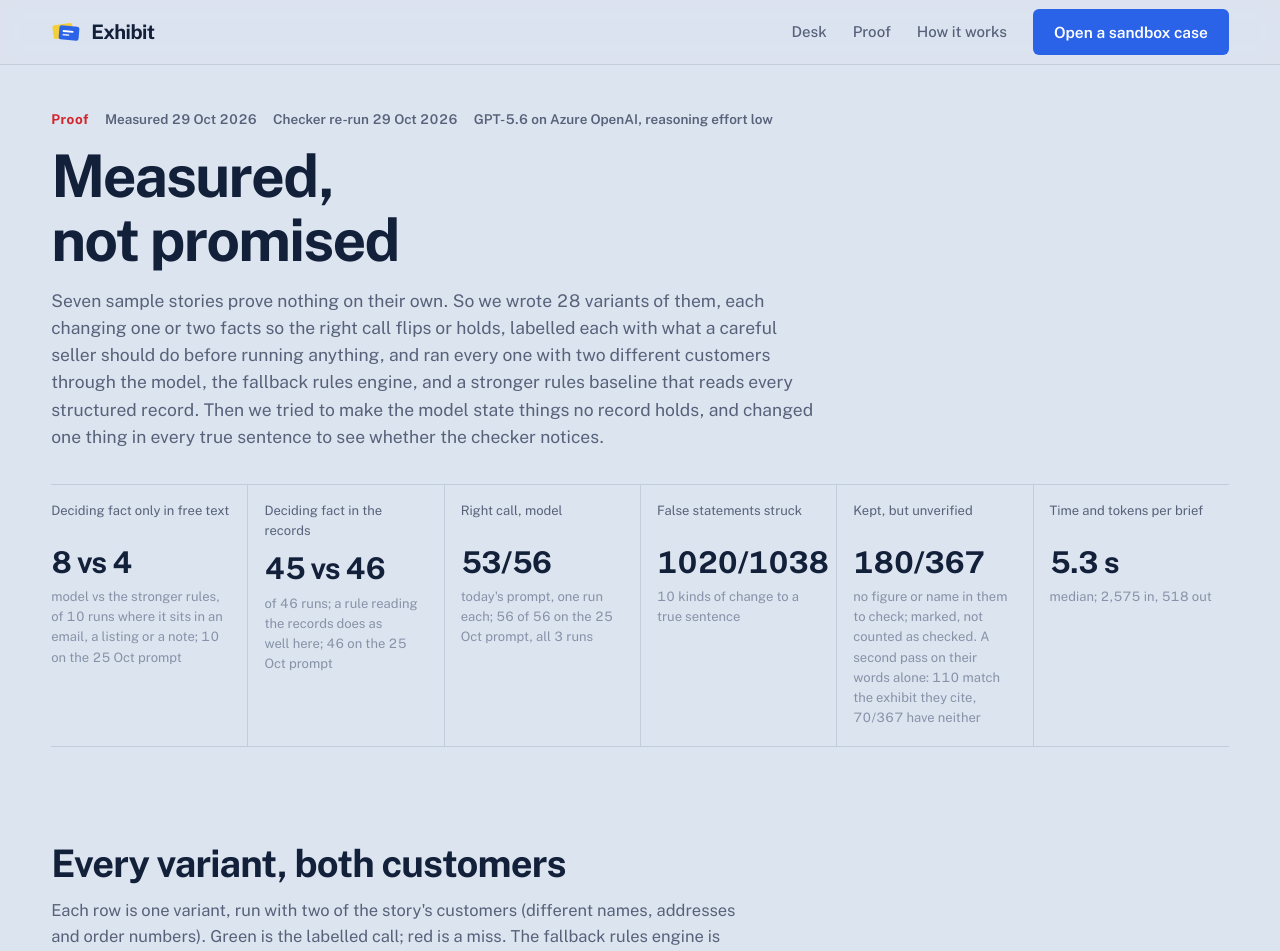
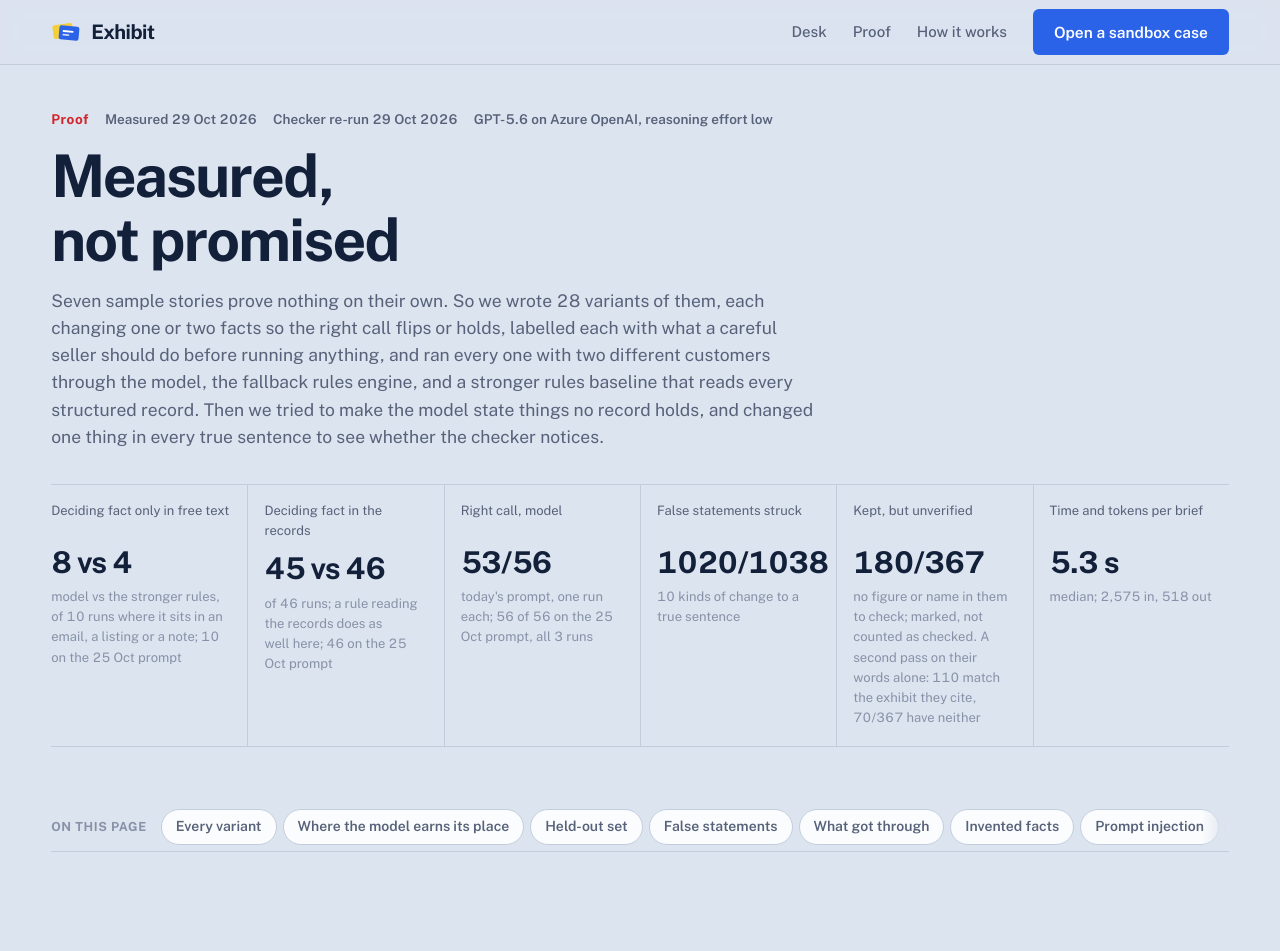
Before and after one commit to RohanGlitched/exhibit, a Next.js app: page /proof in a window 1280 px wide. Shown: the top 951 px of the page. Built offline with nearby package versions, Linux system fonts and the light colour scheme; no server answers.

Commit message:
Home and proof: a sticky section index of chips under the header, and the wide eval tables fold behind 'Show the table' on a phone (open on a desktop)

```diff
--- a/app/globals.css
+++ b/app/globals.css
@@ -71,6 +71,10 @@ button {
   max-width: var(--max);
   margin: 0 auto;
   padding: 0 var(--gutter);
+}
+/* A section a page's sticky index links to lands below the site header and the index bar. */
+main section[id] {
+  scroll-margin-top: 48px;
 }
 .srOnly {
   position: absolute;
--- a/app/proof/page.tsx
+++ b/app/proof/page.tsx
@@ -8,6 +8,8 @@ import proof from "@/data/proof.json";
 import toolkitBrief from "@/data/toolkit-brief.json";
 import styles from "./proof.module.css";
 import ReviewProof from "./ReviewProof";
+import SectionIndex from "@/components/page/SectionIndex";
+import TableToggle from "@/components/page/TableToggle";
 
 export const metadata: Metadata = {
   title: "Proof",
@@ -284,6 +286,24 @@ export default function ProofPage() {
     seeds < 2 && "repeat runs",
   ].filter(Boolean) as string[];
 
+  // The sticky index under the headline figures: one chip per section the page draws.
+  const proofIndex = [
+    { id: "variants", label: "Every variant" },
+    ...(hasStrong ? [{ id: "earns", label: "Where the model earns its place" }] : []),
+    ...(held ? [{ id: "held-out", label: "Held-out set" }] : []),
+    { id: "checker", label: "False statements" },
+    ...(survivors.length > 0 ? [{ id: "got-through", label: "What got through" }] : []),
+    { id: "careless", label: "Invented facts" },
+    ...(inj ? [{ id: "injection", label: "Prompt injection" }] : []),
+    { id: "cross-examination", label: "Cross-examination" },
+    { id: "limits", label: "What this doesn't show" },
+    { id: "cost", label: "What a dispute costs" },
+    { id: "per-100", label: "Per 100 disputes" },
+    { id: "alternatives", label: "Alternatives" },
+    { id: "agent-stack", label: "Agent stack" },
+    { id: "run-it", label: "Run it yourself" },
+  ];
+
   return (
     <main className={`shell ${styles.page}`}>
       <header className={styles.head}>
@@ -376,7 +396,9 @@ export default function ProofPage() {
         </div>
       </dl>
 
-      <section className={styles.section}>
+      <SectionIndex inShell items={proofIndex} />
+
+      <section className={styles.section} id="variants">
         <div className={styles.sectionHead}>
           <h2>Every variant, both customers</h2>
           <p>
@@ -389,6 +411,7 @@ export default function ProofPage() {
             {mainPrev ? ` The model's call is the run of ${day(mainRun!.at)} on today's prompt; the small mark after it is the run of ${day(mainPrev.at)} on the prompt before the requirements card.` : ""}
           </p>
         </div>
+        <TableToggle what={`the ${stories.length} tables`} note="One table per story; each row is a variant, run with both customers.">
         {stories.map((story) => (
           <div key={story} className={`sheet ${styles.ledger}`}>
             <h3>{STORY[story] ?? story}</h3>
@@ -456,10 +479,11 @@ export default function ProofPage() {
             </table>
           </div>
         ))}
+        </TableToggle>
       </section>
 
       {hasStrong && (
-        <section className={`${styles.section} ${styles.split}`}>
+        <section className={`${styles.section} ${styles.split}`} id="earns">
           <div>
             <h2>Where the model earns its place</h2>
             <p>
@@ -545,7 +569,7 @@ export default function ProofPage() {
       )}
 
       {held && (
-        <section className={styles.section}>
+        <section className={styles.section} id="held-out">
           <div className={styles.sectionHead}>
             <h2>A held-out set</h2>
             <p>
@@ -585,6 +609,7 @@ export default function ProofPage() {
               </p>
             )}
           </div>
+          <TableToggle what="the table">
           <div className={`sheet ${styles.ledger}`}>
             <table>
               <colgroup>
@@ -658,10 +683,11 @@ export default function ProofPage() {
               </tbody>
             </table>
           </div>
+          </TableToggle>
         </section>
       )}
 
-      <section className={`${styles.section} ${styles.split}`}>
+      <section className={`${styles.section} ${styles.split}`} id="checker">
         <div>
           <h2>The checker against false statements</h2>
           <p>
@@ -724,7 +750,7 @@ export default function ProofPage() {
       </section>
 
       {survivors.length > 0 && (
-        <section className={styles.section}>
+        <section className={styles.section} id="got-through">
           <div className={styles.sectionHead}>
             <h2>What got through</h2>
             <p>
@@ -747,7 +773,7 @@ export default function ProofPage() {
         </section>
       )}
 
-      <section className={styles.section}>
+      <section className={styles.section} id="careless">
         <div className={styles.sectionHead}>
           <h2>Asked to state what no record says</h2>
           <p>
@@ -785,7 +811,7 @@ export default function ProofPage() {
       </section>
 
       {inj && (
-        <section className={styles.section}>
+        <section className={styles.section} id="injection">
           <div className={styles.sectionHead}>
             <h2>Instructions hidden in the buyer&apos;s email</h2>
             <p>
@@ -820,7 +846,7 @@ export default function ProofPage() {
 
       <ReviewProof />
 
-      <section className={`${styles.section} ${styles.split}`}>
+      <section className={`${styles.section} ${styles.split}`} id="limits">
         <div>
           <h2>What this doesn&apos;t show</h2>
           <p>Read the numbers with these in mind.</p>
@@ -878,7 +904,7 @@ export default function ProofPage() {
         </ul>
       </section>
 
-      <section className={styles.section}>
+      <section className={styles.section} id="cost">
         <div className={styles.sectionHead}>
           <h2>What a dispute costs a small seller</h2>
           <p>Every figure links to where we read it.</p>
@@ -906,6 +932,7 @@ export default function ProofPage() {
             with every required network item on file, and the share with none missing.
           </p>
         </div>
+        <TableToggle what="the table">
         <div className={`sheet ${styles.compare}`}>
           <table>
             <thead>
@@ -936,6 +963,7 @@ export default function ProofPage() {
             </tbody>
           </table>
         </div>
+        </TableToggle>
         <p className={styles.note}>
           How it is counted: a case labelled fight that is fought counts as kept and one that is refunded as given up; a case labelled refund ends with
           the money back with the buyer whichever way it goes, so fighting it only costs a response. Real responses win less often than their label, so
@@ -959,6 +987,7 @@ export default function ProofPage() {
               {usd(policies.heldoutText.winnableUsdPer100)} of it on cases labelled fight. This is where the model&apos;s right calls and the rules&apos; part
               ways.
             </p>
+            <TableToggle what="the table">
             <div className={`sheet ${styles.compare}`}>
               <table>
                 <thead>
@@ -985,6 +1014,7 @@ export default function ProofPage() {
                 </tbody>
               </table>
             </div>
+            </TableToggle>
             <p className={styles.note}>
               Exhibit keeps {usd(policies.heldoutText.table.find((t) => t.id === "exhibit")!.keptUsd)} per 100 here, the stronger rules{" "}
               {usd(policies.heldoutText.table.find((t) => t.id === "strong")!.keptUsd)}; always fighting keeps the most only by also fighting{" "}
@@ -995,7 +1025,7 @@ export default function ProofPage() {
         )}
       </section>
 
-      <section className={styles.section}>
+      <section className={styles.section} id="alternatives">
         <div className={styles.sectionHead}>
           <h2>Why not the Resolution Center, or a chargeback service?</h2>
           <p>
@@ -1003,6 +1033,7 @@ export default function ProofPage() {
             small to give away a quarter of each win, too busy to write ten responses a month, and better off refunding the cases they would lose.
           </p>
         </div>
+        <TableToggle what="the table">
         <div className={`sheet ${styles.compare}`}>
           <table>
             <thead>
@@ -1027,6 +1058,7 @@ export default function ProofPage() {
             </tbody>
           </table>
         </div>
+        </TableToggle>
         <p className={styles.note}>
           Chargeback-service pricing from{" "}
           <a href={CHARGEFLOW_PRICING.href} target="_blank" rel="noreferrer">
@@ -1054,6 +1086,7 @@ export default function ProofPage() {
             client gets PayPal&apos;s tools and Exhibit&apos;s in one session.
           </p>
         </div>
+        <TableToggle what="the table">
         <div className={`sheet ${styles.compare}`}>
           <table>
             <thead>
@@ -1093,13 +1126,14 @@ export default function ProofPage() {
             </tbody>
           </table>
         </div>
+        </TableToggle>
         <p className={styles.note}>
           Exhibit&apos;s own MCP tools: list_cases, get_case, argue_case, file_response, cross_examine, open_case, preflight_cart and verify_mandate. A
           client config for both servers is in the README.
         </p>
       </section>
 
-      <section className={`${styles.section} ${styles.final}`}>
+      <section className={`${styles.section} ${styles.final}`} id="run-it">
         <h2>Run it yourself</h2>
         <p>
           The variants are in <code>lib/eval/variants.ts</code> and <code>lib/eval/heldout.ts</code>, the stronger rules in <code>lib/eval/baseline.ts</code>
--- /dev/null
+++ b/components/page/SectionIndex.tsx
@@ -0,0 +1,76 @@
+"use client";
+
+import { useEffect, useRef, useState } from "react";
+import styles from "./page.module.css";
+
+export interface IndexItem {
+  id: string;
+  label: string;
+}
+
+/** How far below the viewport's top a section has to reach to count as the one being read: the header and this bar. */
+const READ_LINE = 140;
+
+/**
+ * A sticky index of a long page's sections, as a row of chips under the site header. The chip for the section
+ * being read is marked, and the row scrolls sideways inside itself to keep it in view, so the page never
+ * scrolls sideways. Each chip is an ordinary link to the section's anchor, so it works before hydration too.
+ * `inShell`: the page's main is already a .shell; the bar's band still runs the full width.
+ */
+export default function SectionIndex({ items, label = "On this page", inShell = false }: { items: IndexItem[]; label?: string; inShell?: boolean }) {
+  const [current, setCurrent] = useState<string | null>(null);
+  const row = useRef<HTMLOListElement>(null);
+
+  useEffect(() => {
+    let frame = 0;
+    const read = () => {
+      frame = 0;
+      let at: string | null = null;
+      for (const it of items) {
+        const el = document.getElementById(it.id);
+        if (el && el.getBoundingClientRect().top <= READ_LINE) at = it.id;
+      }
+      setCurrent(at);
+    };
+    const onScroll = () => {
+      if (!frame) frame = requestAnimationFrame(read);
+    };
+    read();
+    window.addEventListener("scroll", onScroll, { passive: true });
+    window.addEventListener("resize", onScroll);
+    return () => {
+      window.removeEventListener("scroll", onScroll);
+      window.removeEventListener("resize", onScroll);
+      if (frame) cancelAnimationFrame(frame);
+    };
+  }, [items]);
+
+  // Keep the current chip in view inside the row, without moving the page.
+  useEffect(() => {
+    const list = row.current;
+    const chip = current ? list?.querySelector<HTMLElement>(`[data-id="${current}"]`) : null;
+    if (!list || !chip) return;
+    const left = chip.offsetLeft - list.offsetLeft;
+    if (left < list.scrollLeft || left + chip.offsetWidth > list.scrollLeft + list.clientWidth) {
+      list.scrollTo({ left: Math.max(0, left - 16), behavior: "smooth" });
+    }
+  }, [current]);
+
+  if (items.length < 2) return null;
+  return (
+    <nav className={styles.index} data-in-shell={inShell ? "true" : undefined} aria-label={label}>
+      <div className={inShell ? styles.indexInner : `shell ${styles.indexInner}`}>
+        <span className={styles.indexLabel}>{label}</span>
+        <ol ref={row} className={styles.chips}>
+          {items.map((it) => (
+            <li key={it.id}>
+              <a href={`#${it.id}`} data-id={it.id} className={styles.chip} aria-current={current === it.id ? "location" : undefined}>
+                {it.label}
+              </a>
+            </li>
+          ))}
+        </ol>
+      </div>
+    </nav>
+  );
+}
--- /dev/null
+++ b/components/page/TableToggle.tsx
@@ -0,0 +1,24 @@
+"use client";
+
+import { useState, type ReactNode } from "react";
+import styles from "./page.module.css";
+
+/**
+ * A wide table that is open on a desktop and folded on a phone (640 px and under) behind "Show the table".
+ * Which one shows is decided by CSS, not after hydration, so nothing jumps when the page loads; the button only
+ * appears on a phone.
+ */
+export default function TableToggle({ children, what = "the table", note }: { children: ReactNode; what?: string; note?: string }) {
+  const [open, setOpen] = useState(false);
+  return (
+    <div className={styles.toggle} data-open={open ? "true" : "false"}>
+      <p className={styles.toggleBar}>
+        <button type="button" className={styles.toggleButton} aria-expanded={open} onClick={() => setOpen((o) => !o)}>
+          {open ? `Hide ${what}` : `Show ${what}`}
+        </button>
+        {note && <span>{note}</span>}
+      </p>
+      <div className={styles.toggleBody}>{children}</div>
+    </div>
+  );
+}
--- /dev/null
+++ b/components/page/page.module.css
@@ -0,0 +1,129 @@
+/* A long page's sticky section index: a row of chips under the site header (64 px). */
+.index {
+  position: sticky;
+  top: 64px;
+  z-index: 15;
+  margin-top: 56px;
+  background: rgba(220, 228, 239, 0.9);
+  backdrop-filter: saturate(1.4) blur(10px);
+  border-bottom: 1px solid var(--rule);
+}
+/* Inside a .shell main: the band runs edge to edge by a shadow, which never widens the page. */
+.index[data-in-shell="true"] {
+  background: rgb(220, 228, 239);
+  backdrop-filter: none;
+  box-shadow: 0 0 0 100vmax rgb(220, 228, 239);
+  clip-path: inset(0 -100vmax -1px);
+}
+.indexInner {
+  display: flex;
+  align-items: center;
+  gap: 14px;
+  min-width: 0;
+}
+.indexLabel {
+  flex: none;
+  font-size: 12.5px;
+  font-weight: 700;
+  letter-spacing: 0.05em;
+  text-transform: uppercase;
+  color: var(--ink-faint);
+}
+.chips {
+  display: flex;
+  gap: 6px;
+  min-width: 0;
+  margin: 0;
+  padding: 6px 0;
+  list-style: none;
+  overflow-x: auto;
+  scrollbar-width: none;
+  overscroll-behavior-x: contain;
+  /* A soft fade at the right edge says the row scrolls on. */
+  mask-image: linear-gradient(to right, #000 calc(100% - 28px), transparent);
+}
+.chips::-webkit-scrollbar {
+  display: none;
+}
+.chips li {
+  flex: none;
+}
+.chip {
+  display: inline-flex;
+  align-items: center;
+  min-height: 36px;
+  padding: 0 14px;
+  border: 1px solid var(--rule);
+  border-radius: 999px;
+  background: var(--sheet);
+  color: var(--ink-soft);
+  font-size: 14px;
+  font-weight: 550;
+  white-space: nowrap;
+  text-decoration: none;
+}
+.chip:hover {
+  color: var(--ink);
+  border-color: var(--ink-faint);
+}
+.chip[aria-current="location"] {
+  color: var(--respondent-ink);
+  border-color: var(--respondent);
+  background: var(--respondent-wash);
+}
+/* A touch screen, or a phone's width: every chip is a 44 px target. */
+@media (pointer: coarse), (max-width: 720px) {
+  .chip {
+    min-height: 44px;
+  }
+}
+.chip:focus-visible {
+  outline: 2px solid var(--respondent);
+  outline-offset: 2px;
+}
+@media (max-width: 720px) {
+  .index {
+    margin-top: 36px;
+  }
+  .indexLabel {
+    display: none;
+  }
+  .chips {
+    padding: 5px 0;
+  }
+  .chip {
+    padding: 0 12px;
+    font-size: 13.5px;
+  }
+}
+
+/* A wide table, open on a desktop and folded behind a button on a phone. */
+.toggleBar {
+  display: none;
+}
+@media (max-width: 640px) {
+  .toggleBar {
+    display: flex;
+    flex-wrap: wrap;
+    align-items: center;
+    gap: 6px 12px;
+    margin: 14px 0 0;
+    font-size: 13.5px;
+    color: var(--ink-soft);
+  }
+  .toggleButton {
+    min-height: 44px;
+    padding: 0 16px;
+    border: 1px solid var(--rule);
+    border-radius: 8px;
+    background: var(--sheet);
+    color: var(--respondent-ink);
+    font: inherit;
+    font-size: 14.5px;
+    font-weight: 650;
+    cursor: pointer;
+  }
+  .toggle[data-open="false"] .toggleBody {
+    display: none;
+  }
+}
```
Also changed, not shown: app/page.tsx (+29 -10 lines).
